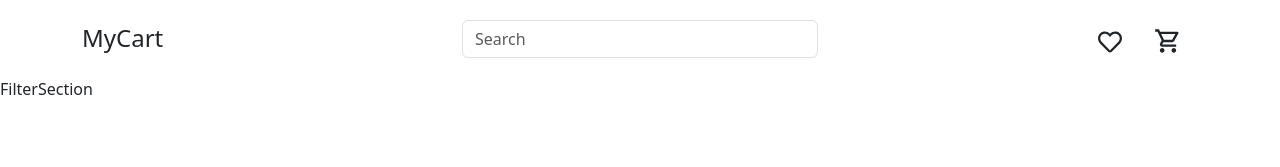
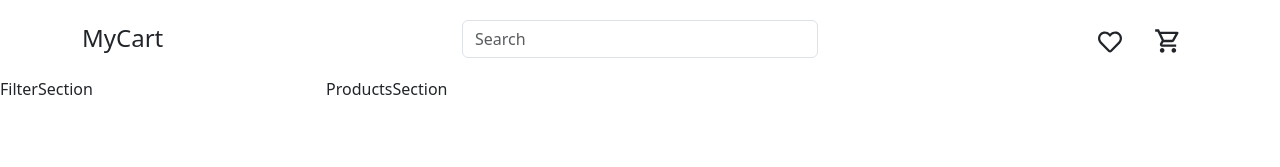
Before and after one commit to 7vTr0x7/MyCart, a React (Vite) app in the folder Frontend/: page /products in a window 1280 px wide. Shown: the top 167 px of the page. Built offline with nearby package versions, Linux system fonts and the light colour scheme; no server answers.

Commit message:
frontend - pages - Products - features - ProductsSection

```diff
--- a/Frontend/src/pages/products/Products.jsx
+++ b/Frontend/src/pages/products/Products.jsx
@@ -3,6 +3,7 @@ import Header from "../../components/Header";
 import { useLocation } from "react-router-dom";
 import { useFetchProducts } from "../../hooks/useFetchProducts";
 import FilterSection from "./features/FilterSection";
+import ProductsSection from "./features/ProductsSection";
 
 const Products = () => {
   const location = useLocation();
@@ -23,6 +24,9 @@ const Products = () => {
           <div className="col-md-3">
             <FilterSection />
           </div>
+          <div className="col-md-9">
+            <ProductsSection />
+          </div>
         </div>
       </main>
     </>
--- /dev/null
+++ b/Frontend/src/pages/products/features/ProductsSection.jsx
@@ -0,0 +1,7 @@
+import React from "react";
+
+const ProductsSection = () => {
+  return <div>ProductsSection</div>;
+};
+
+export default ProductsSection;
```
